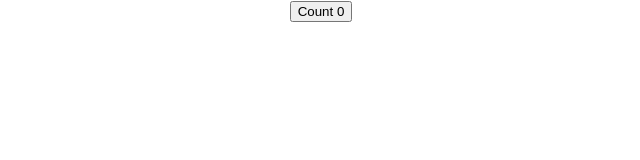
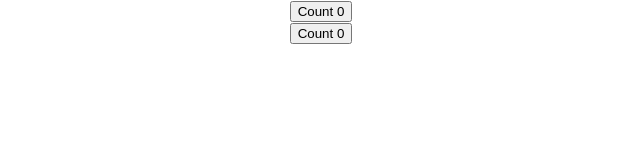
Before and after one commit to taoyuchuan/ReactHook, a React (Create React App) app: page / in a window 1280 px wide. Shown: the top 160 px of the page, without its empty margins (319-959 px from the left). Built offline with nearby package versions, Linux system fonts and the light colour scheme.

Commit message:
Add hook counter

```diff
--- a/src/App.js
+++ b/src/App.js
@@ -1,11 +1,13 @@
 import react from 'react'
 import './App.css';
 import ClassCounter from './components/ClassCounter'
+import HookCounter from './components/HookCounter'
 
 function App() {
   return (
     <div className="App">
       <ClassCounter />
+      <HookCounter />
     </div>
   );
 }
--- /dev/null
+++ b/src/components/HookCounter.js
@@ -0,0 +1,13 @@
+import React, { useState } from 'react'
+
+function HookCounter() {
+  const [count, setCount] = useState(0)
+
+  return(
+    <div>
+      <button onClick = { () => setCount(count + 1) }>Count { count }</button>
+    </div>
+  )
+}
+
+export default HookCounter
```
